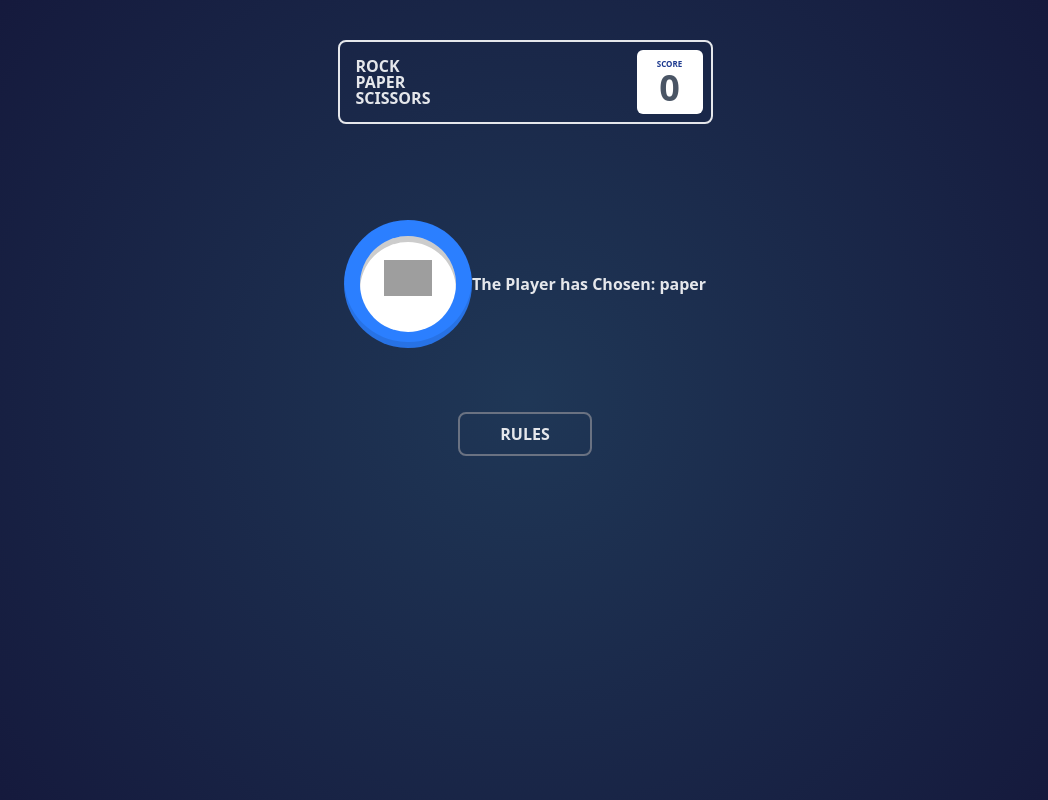
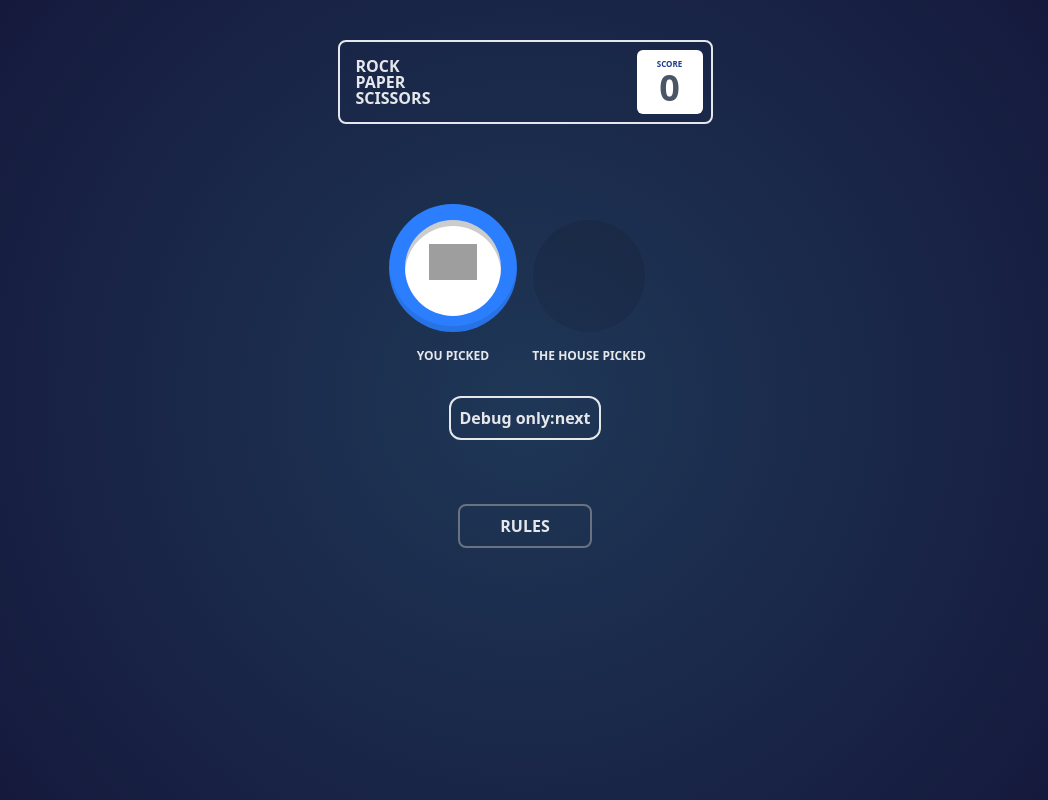
Before and after one commit to harrisfoes/rockpaperscissors, a React (Vite) app: page / in a window 1280 px wide. Both pictures are taken after a click on the button 548 px from the left and 300 px from the top of the page. Shown: the whole page, without its empty margins (115-1163 px from the left). Built offline with nearby package versions, Linux system fonts and the light colour scheme; grey boxes are pictures that could not be loaded.

Commit message:
added housepicked

```diff
--- a/src/components/DisplayButton.tsx
+++ b/src/components/DisplayButton.tsx
@@ -20,7 +20,7 @@ const DisplayButton = ({ choice }: DisplayButtonProps) => {
   return (
     <>
       <div
-        className={`${color} rounded-full p-4 shadow-[inset_0_-6px_rgba(0,0,0,0.1),0_0_rgba(0,0,0,0.7)] transition-transform active:shadow-none active:scale-80`}
+        className={`${color} rounded-full w-32 h-32 p-4 mb-4 shadow-[inset_0_-6px_rgba(0,0,0,0.1),0_0_rgba(0,0,0,0.7)]`}
       >
         <div className="bg-white rounded-full w-24 h-24 p-6 shadow-[inset_0_6px_rgba(0,0,0,0.2),0_0_rgba(0,0,0,0.7)]">
           <img src={icon} alt={choice} />
--- a/src/components/Gamebody.tsx
+++ b/src/components/Gamebody.tsx
@@ -33,9 +33,9 @@ const Gamebody = () => {
   const [state, dispatch] = useReducer(reducer, { status: "idle" });
   return (
     <>
-      <div className="gameBody mt-24 relative flex justify-center my-10">
       {state.status == "idle" && (
         <>
+          <div className="gameBody mt-24 relative flex justify-center my-10">
             <div className="triangle flex justify-center my-20">
               <img src={bgTriangle} className="w-3/4" />
             </div>
@@ -63,29 +63,44 @@ const Gamebody = () => {
                 />
               </div>
             </div>
+          </div>
         </>
       )}
 
       {state.status == "playerChoice" && (
         <>
+          <div className="pt-4 gap-16 px-8 mt-16">
+            <div className="flex justify-between text-center text-xs">
+              <div>
                 <DisplayButton choice={state.choice} />
-            <button onClick = {() => dispatch({type : "RESOLVE", result : "win"})}>
-          The Player has Chosen: {" "}
-              {state.choice}
+                <p>YOU PICKED</p>
+              </div>
+
+              <div>
+                <div className="bg-black/10 m-4 w-28 h-28 rounded-full">
+                </div>
+                <p>THE HOUSE PICKED</p>
+              </div>
+            </div>
+          </div>
+          <div className="my-8 text-center">
+            <button
+              className="p-2 border-2 rounded-xl"
+              onClick={() => dispatch({ type: "RESOLVE", result: "win" })}
+            >
+             Debug only:next
             </button>
+          </div>
         </>
-        )
-        }
+      )}
 
       {state.status == "result" && (
         <>
-            <button onClick = {() => dispatch({type : "RESET"})}>
+          <button onClick={() => dispatch({ type: "RESET" })}>
             Here we display result
           </button>
         </>
-        )
-        }
-      </div>
+      )}
     </>
   );
 };
```
Lines whose indentation alone changed are shown as unchanged.
